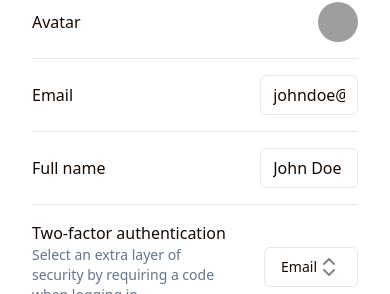
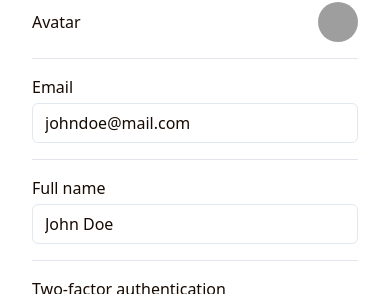
Before and after one commit to TeamDev-IP/JxBrowser-Gallery, a React (Vite) app in the folder desktop-web-app/web-app/shadcn/: page / in a window 390 px wide. Shown: the part 311-605 px from the top of the page. Built offline with nearby package versions, Linux system fonts and the light colour scheme; grey boxes are pictures that could not be loaded.

Commit message:
Move input under the label when the size is smaller then 520px

```diff
--- a/desktop-web-app/web-app/shadcn/src/components/editable-label.tsx
+++ b/desktop-web-app/web-app/shadcn/src/components/editable-label.tsx
@@ -32,9 +32,9 @@ interface Props {
 export function EditableLabel({title, defaultValue, id}: Props) {
     return (
         <div className="w-full items-center space-y-2">
-            <div className="w-full flex items-center space-x-4 justify-between">
+            <div className="w-full sm:flex items-center space-y-1 justify-between">
                 <p>{title}</p>
-                <Input className={"w-[30%] md:w-[40%] lg:w-[30%]"} id={id}
+                <Input className={"xs:w-full sm:w-[50%] lg:w-[30%]"} id={id}
                        defaultValue={defaultValue}/>
             </div>
         </div>
```
